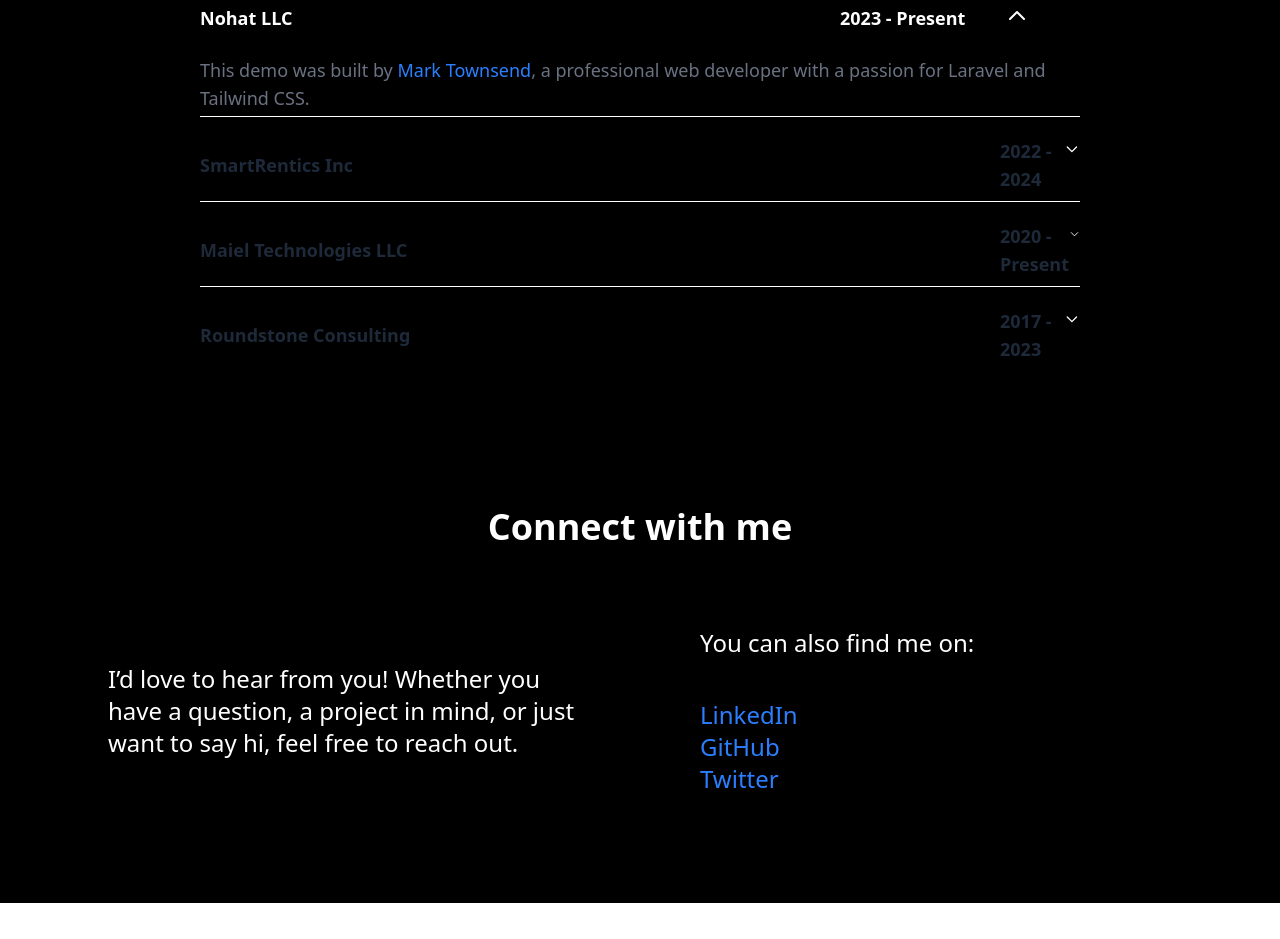
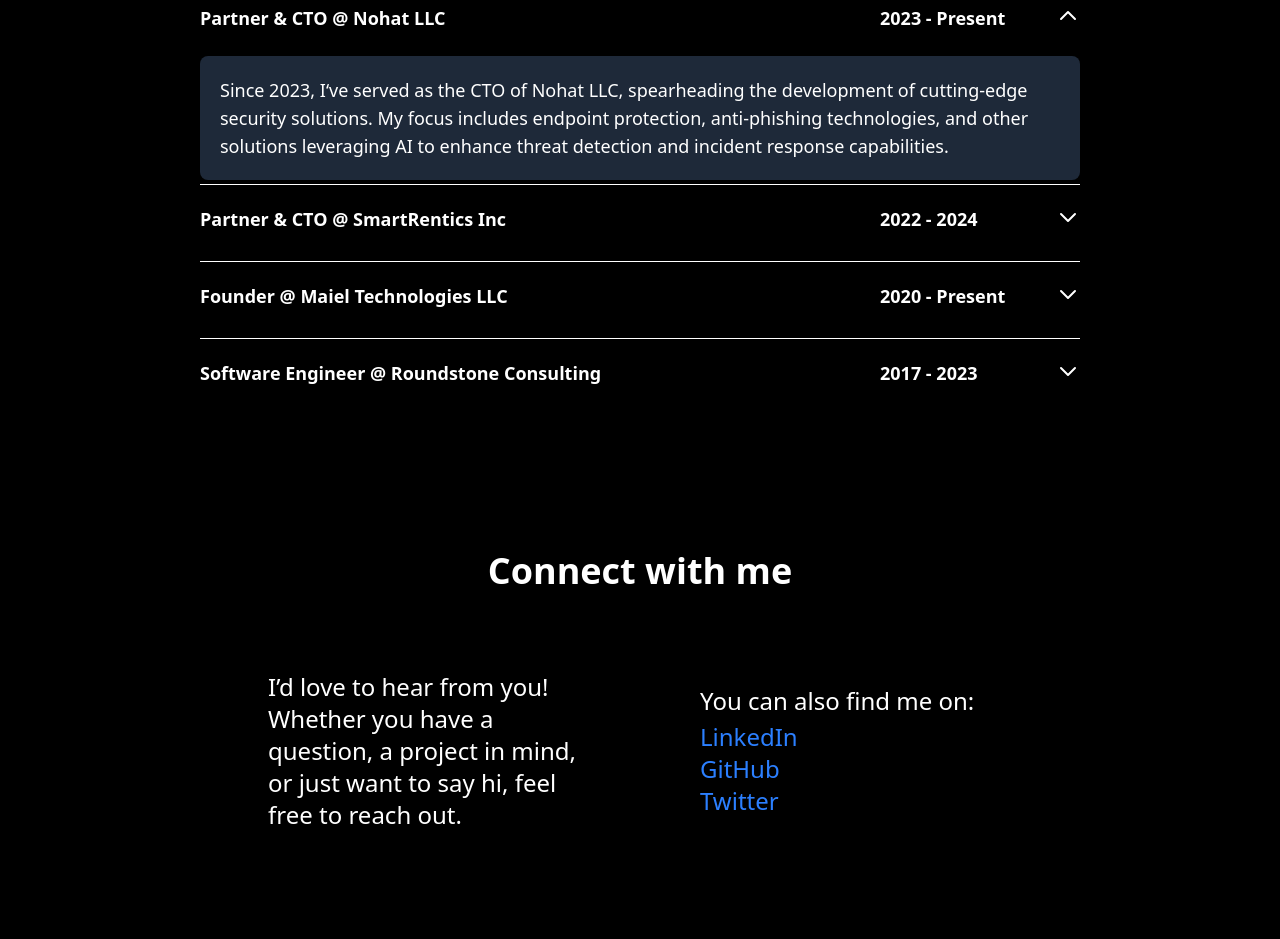
Before and after one commit to yish-mael/my-portfolio, a Next.js app: page / in a window 1280 px wide. Shown: the part 3000-3939 px from the top of the page. Before the commit the page ends 3903 px from the top, so only its background shows below. Built offline with nearby package versions, Linux system fonts and the light colour scheme.

Commit message:
feat: enhance Contact and Experience components with updated content and styling

```diff
--- a/src/components/Contact.tsx
+++ b/src/components/Contact.tsx
@@ -6,14 +6,14 @@
         <div className="p-10">
             <h1 className="text-4xl text-center font-bold">Connect with me</h1>
         </div>
-        <div className="p-10 grid grid-cols-2 gap-10 items-center">
+        <div className="py-10 px-50 grid grid-cols-2 gap-10 items-center">
 
             <div className="col-span-1 px-10">
                 <p className="text-2xl mb-10">I&rsquo;d love to hear from you! Whether you have a question, a project in mind, or just want to say hi, feel free to reach out.</p>
             </div>
 
             <div className="col-span-1 px-10">
-                <p className="text-2xl mb-10">You can also find me on:</p>
+                <p className="text-2xl mb-1">You can also find me on:</p>
                 <ul className="text-2xl mb-10">
                     <li><a href="#" className="text-blue-500">LinkedIn</a></li>
                     <li><a href="#" className="text-blue-500">GitHub</a></li>
--- a/src/components/Experience.tsx
+++ b/src/components/Experience.tsx
@@ -10,54 +10,62 @@
 
                 <details open className="group py-1 text-lg">
                     <summary className="flex mb-5 cursor-pointer items-center justify-between py-1 font-semibold text-white marker:[font-size:0px]">
-                        Nohat LLC
-                        <div className="w-70 flex">
+                        Partner & CTO @ Nohat LLC
+                        <div className="w-60 flex justify-between">
                             <div className="px-10">2023 - Present</div>
                             <svg className="h-6 w-6 rotate-0 transform text-white group-open:rotate-180" xmlns="http://www.w3.org/2000/svg" fill="none" viewBox="0 0 24 24" strokeWidth="2" stroke="currentColor" aria-hidden="true">
                             <path strokeLinecap="round" strokeLinejoin="round" d="M19 9l-7 7-7-7"></path>
                             </svg>
                         </div>
                     </summary>
-                    <p className="text-gray-500">This demo was built by <a className="text-blue-500 hover:text-blue-700" href="https://marktownsend.rocks">Mark Townsend</a>, a professional web developer with a passion for Laravel and Tailwind CSS.</p>
+                    <p className="text-white bg-gray-800 p-5 rounded-lg">
+                        Since 2023, I&lsquo;ve served as the CTO of Nohat LLC, spearheading the development of cutting-edge security solutions. My focus includes endpoint protection, anti-phishing technologies, and other solutions leveraging AI to enhance threat detection and incident response capabilities.
+                    </p>
                 </details>
 
                 <details className="group py-1 text-lg">
-                    <summary className="flex cursor-pointer flex-row items-center justify-between py-1 font-semibold text-gray-800 marker:[font-size:0px]">
-                        SmartRentics Inc
-                        <div className="w-20 flex">
-                            <div>2022 - 2024</div>
+                    <summary className="flex mb-5 cursor-pointer flex-row items-center justify-between py-1 font-semibold text-white marker:[font-size:0px]">
+                        Partner & CTO @ SmartRentics Inc
+                        <div className="w-60 flex justify-between">
+                            <div className="px-10">2022 - 2024</div>
                             <svg className="h-6 w-6 rotate-0 transform text-white group-open:rotate-180" xmlns="http://www.w3.org/2000/svg" fill="none" viewBox="0 0 24 24" strokeWidth="2" stroke="currentColor" aria-hidden="true">
                             <path strokeLinecap="round" strokeLinejoin="round" d="M19 9l-7 7-7-7"></path>
                             </svg>
                         </div>
                     </summary>
-                    <p className="text-gray-500">It&lsquo;s true, you could just sprinkle in some Javascript. Many modern Javascript libraries are incredibly easy to use. But sometimes you don&lsquo;t need Javascript when you can solve your problem with simple HTML and CSS.</p>
+                    <p className="text-white bg-gray-800 p-5 rounded-lg">
+                        As Partner and CTO of SmartRentics Inc, I led the development of a machine learning-powered AI platform that improves the apartment hunting process. The system leveraged advanced savings algorithms to help users save time, money, and effort, transforming how people find and secure rental properties.
+                    </p>
                 </details>
 
                 <details className="group py-1 text-lg">
-                    <summary className="flex cursor-pointer flex-row items-center justify-between py-1 font-semibold text-gray-800 marker:[font-size:0px]">
-                        Maiel Technologies LLC
-                        <div className="w-20 flex">
-                            <div>2020 - Present</div>
+                    <summary className="flex mb-5 cursor-pointer flex-row items-center justify-between py-1 font-semibold text-white marker:[font-size:0px]">
+                        Founder @ Maiel Technologies LLC
+                        <div className="w-60 flex justify-between">
+                            <div className="px-10">2020 - Present</div>
                             <svg className="h-6 w-6 rotate-0 transform text-white group-open:rotate-180" xmlns="http://www.w3.org/2000/svg" fill="none" viewBox="0 0 24 24" strokeWidth="2" stroke="currentColor" aria-hidden="true">
                             <path strokeLinecap="round" strokeLinejoin="round" d="M19 9l-7 7-7-7"></path>
                             </svg>
                         </div>
                     </summary>
-                    <p className="text-gray-500">Absolutely! I think sharing ideas (and sometimes code) are invaluable to the learning process. And let&lsquo;s face it: sometimes you just want to get a simple FAQ or accordion section up fast and move on to more pressing parts of whatever you&lsquo;re building.</p>
+                    <p className="text-white bg-gray-800 p-5 rounded-lg">
+                        As the Founder of Maiel Technologies LLC, I established a web development and maintenance agency dedicated to helping SMEs build and maintain their online presence. Through innovative solutions and personalized support, we empower businesses to create professional, high-performing websites that drive growth and engagement.
+                    </p>
                 </details>
 
                 <details className="group py-1 text-lg">
-                    <summary className="flex cursor-pointer flex-row items-center justify-between py-1 font-semibold text-gray-800 marker:[font-size:0px]">
-                        Roundstone Consulting
-                        <div className="w-20 flex">
-                            <div>2017 - 2023</div>
+                    <summary className="flex mb-5 cursor-pointer flex-row items-center justify-between py-1 font-semibold text-white marker:[font-size:0px]">
+                        Software Engineer @ Roundstone Consulting
+                        <div className="w-60 flex justify-between">
+                            <div className="px-10">2017 - 2023</div>
                             <svg className="h-6 w-6 rotate-0 transform text-white group-open:rotate-180" xmlns="http://www.w3.org/2000/svg" fill="none" viewBox="0 0 24 24" strokeWidth="2" stroke="currentColor" aria-hidden="true">
                             <path strokeLinecap="round" strokeLinejoin="round" d="M19 9l-7 7-7-7"></path>
                             </svg>
                         </div>
                     </summary>
-                    <p className="text-gray-500">Absolutely! I think sharing ideas (and sometimes code) are invaluable to the learning process. And let&lsquo;s face it: sometimes you just want to get a simple FAQ or accordion section up fast and move on to more pressing parts of whatever you&lsquo;re building.</p>
+                    <p className="text-white bg-gray-800 p-5 rounded-lg">
+                    As a Software Engineer at Roundstone Consulting, I contributed to the design and development of innovative software solutions tailored to solve real-world business challenges. Working closely with small and medium-sized firms, I helped create custom applications and ICT solutions that empowered clients to grow their businesses and achieve their goals.
+                    </p>
                 </details>
             </section>
 
```
